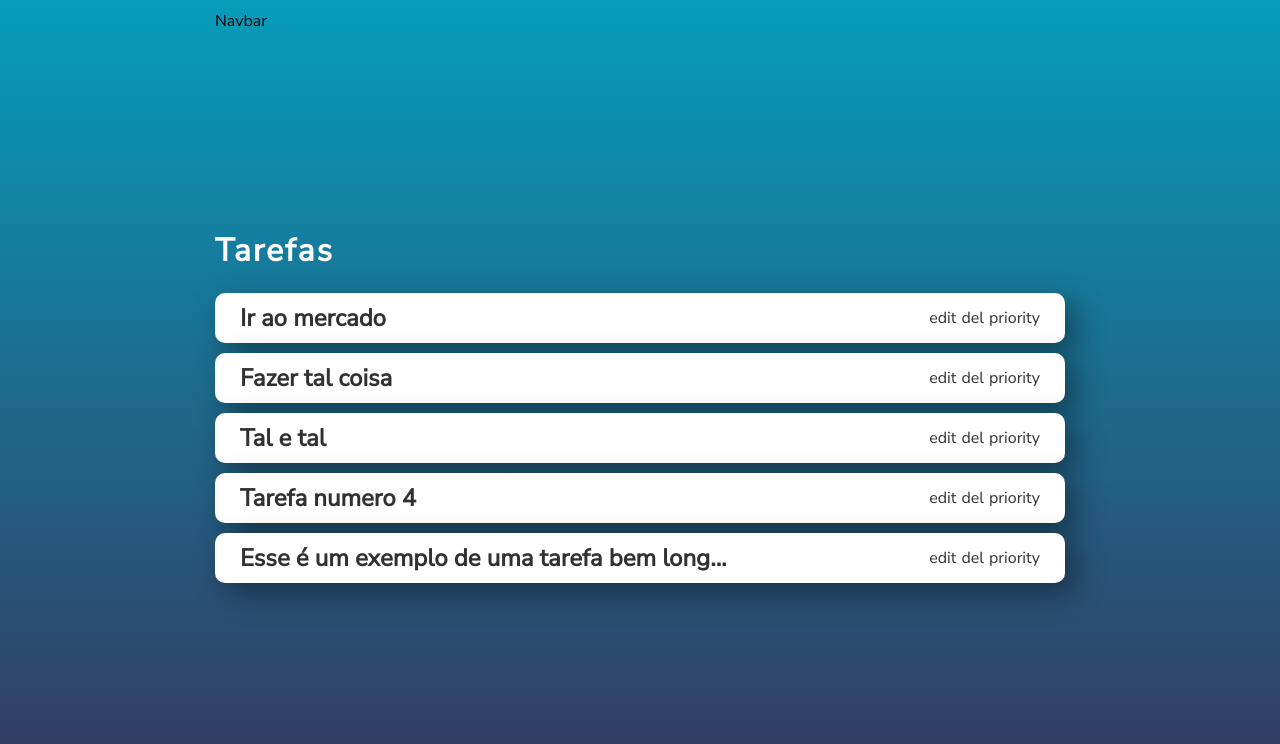
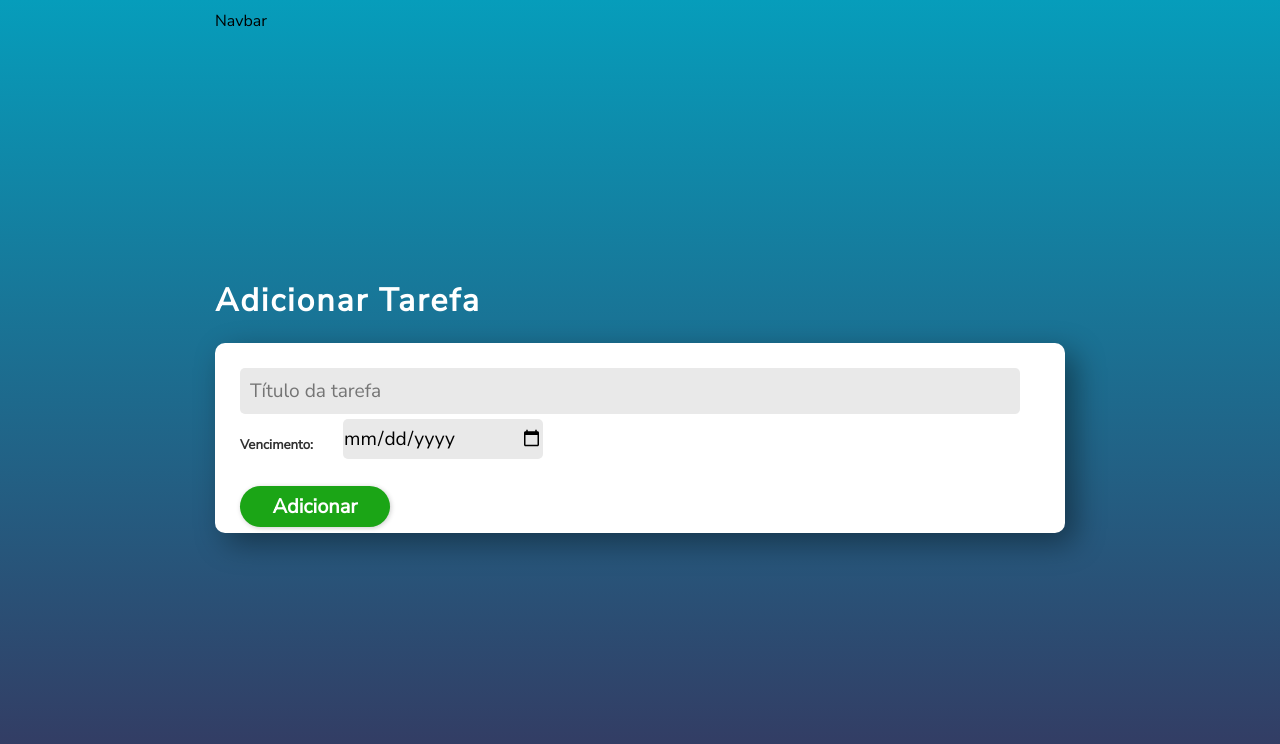
Before and after one commit to JohelPires/tasks, a React (Create React App) app: page / in a window 1280 px wide. Shown: the top 744 px of the page. Built offline with nearby package versions, Linux system fonts and the light colour scheme.

Commit message:
add task functionality

```diff
--- /dev/null
+++ b/src/Componentes/AddTask.css
@@ -0,0 +1,32 @@
+.add-task-container {
+    display: flex;
+    flex-direction: column;
+    /* align-items: center; */
+    background-color: white;
+    color: rgb(49, 49, 49);
+    width: 80vw;
+    height: 150px;
+    max-width: 800px;
+    /* height: 30%; */
+    border-radius: 10px;
+    padding: 20px 25px;
+    box-shadow: 10px 10px 30px rgba(0, 0, 0, 0.4);
+    justify-content: space-between;
+    margin-bottom: 10px;
+}
+
+.add-task-date {
+    display: flex;
+    gap: 30px;
+}
+
+.controls {
+    display: flex;
+    gap: 5px;
+}
+
+.date-input {
+    width: 200px;
+    padding: 0;
+    height: 40px;
+}
--- /dev/null
+++ b/src/Componentes/AddTask.js
@@ -0,0 +1,20 @@
+import React from 'react'
+import './AddTask.css'
+
+function AddTask() {
+    return (
+        <>
+            <h1>Adicionar Tarefa</h1>
+            <div className="add-task-container">
+                <input type="text" placeholder="Título da tarefa"></input>
+                <div className="add-task-date">
+                    <h5>Vencimento:</h5>
+                    <input className="date-input" type="date"></input>
+                </div>
+                <button>Adicionar</button>
+            </div>
+        </>
+    )
+}
+
+export default AddTask
--- a/src/Componentes/Task.js
+++ b/src/Componentes/Task.js
@@ -4,7 +4,7 @@ import './task.css'
 function Task({ tarefa }) {
     return (
         <div className="task-container">
-            <h2>{tarefa.titulo.length > 40 ? tarefa.titulo.slice(0, 40) + '...' : tarefa.titulo}</h2>
+            <h3>{tarefa.titulo.length > 40 ? tarefa.titulo.slice(0, 40) + '...' : tarefa.titulo}</h3>
 
             <div className="controls">
                 <p>edit</p>
--- a/src/Componentes/Tasks.js
+++ b/src/Componentes/Tasks.js
@@ -1,5 +1,6 @@
 import React from 'react'
 import Task from './Task'
+import './tasks.css'
 
 function Tasks() {
     const tarefas = [
@@ -57,7 +58,10 @@ function Tasks() {
 
     return (
         <div>
-            <h1>Tarefas</h1>
+            <div className="tarefas-header">
+                <h1>Tarefas</h1>
+                <button className="add-task">+</button>
+            </div>
             {tarefas.map((tarefa) => {
                 // if (tarefa.length > 40) {
                 //     tarefa = tarefa.slice(0, 40)
--- /dev/null
+++ b/src/Componentes/tasks.css
@@ -0,0 +1,11 @@
+.tarefas-header {
+    display: flex;
+    justify-content: space-between;
+    align-items: center;
+}
+
+.add-task {
+    width: 50px;
+    height: 50px;
+    background-color: orange;
+}
--- a/src/Telas/Main.js
+++ b/src/Telas/Main.js
@@ -1,12 +1,14 @@
 import React from 'react'
 import Tasks from '../Componentes/Tasks'
 import './main.css'
+import AddTask from '../Componentes/AddTask'
 
 function Main() {
     return (
         <div>
             <div className="navbar">Navbar</div>
-            <Tasks />
+            {/* <Tasks /> */}
+            <AddTask />
         </div>
     )
 }
--- a/src/index.js
+++ b/src/index.js
@@ -1,17 +1,11 @@
-import React from 'react';
-import ReactDOM from 'react-dom/client';
-import './index.css';
-import App from './App';
-import reportWebVitals from './reportWebVitals';
+import React from 'react'
+import ReactDOM from 'react-dom/client'
+import './index.css'
+import App from './App'
 
-const root = ReactDOM.createRoot(document.getElementById('root'));
+const root = ReactDOM.createRoot(document.getElementById('root'))
 root.render(
-  <React.StrictMode>
-    <App />
-  </React.StrictMode>
-);
-
-// If you want to start measuring performance in your app, pass a function
-// to log results (for example: reportWebVitals(console.log))
-// or send to an analytics endpoint. Learn more: https://bit.ly/CRA-vitals
-reportWebVitals();
+    <React.StrictMode>
+        <App />
+    </React.StrictMode>
+)
--- a/src/reportWebVitals.js
+++ /dev/null
@@ -1,13 +0,0 @@
-const reportWebVitals = onPerfEntry => {
-  if (onPerfEntry && onPerfEntry instanceof Function) {
-    import('web-vitals').then(({ getCLS, getFID, getFCP, getLCP, getTTFB }) => {
-      getCLS(onPerfEntry);
-      getFID(onPerfEntry);
-      getFCP(onPerfEntry);
-      getLCP(onPerfEntry);
-      getTTFB(onPerfEntry);
-    });
-  }
-};
-
-export default reportWebVitals;
```
Also changed, not shown: src/setupTests.js (deleted, +0 -5 lines), 1 other file (tests, documents, lock files or other folders).
